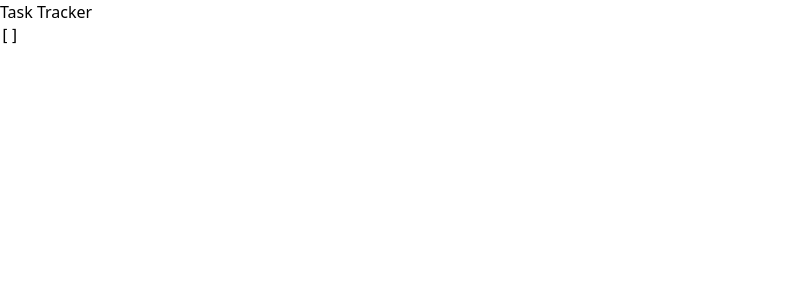
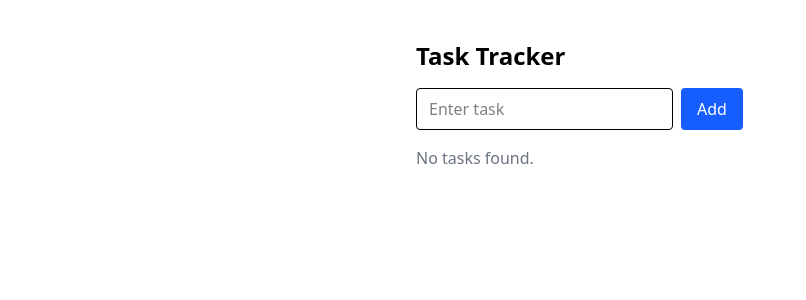
Before and after one commit to Biraj-Thapa/task_tracker, a React (Vite) app: page / in a window 1280 px wide. Shown: the top 300 px of the page, without its empty margins (0-806 px from the left). Built offline with nearby package versions, Linux system fonts and the light colour scheme.

Commit message:
add delete task created

```diff
--- a/src/App.jsx
+++ b/src/App.jsx
@@ -1,5 +1,8 @@
 import { useEffect, useState } from "react";
 import { getTasks, saveTasks } from "./services/taskService";
+import TaskForm from "./components/TaskForm";
+import TaskList from "./components/TaskList";
+
 
 const App = () => {
   const [tasks, setTasks] = useState([]);
@@ -12,12 +15,25 @@ const App = () => {
     saveTasks(tasks);
   }, [tasks]);
 
+  const addTask = (task) => {
+    setTasks((prev) => [...prev, task]);
+
+  };
+
+  const deleteTask = id => {
+  setTasks(prev => prev.filter(task => task.id !== id));
+};
+
+
   return (
-    <div>
-      <h1>Task Tracker</h1>
-      <pre>{JSON.stringify(tasks, null, 2)}</pre>
+    <div className="max-w-md mx-auto mt-10">
+      <h1 className="text-2xl font-bold mb-4">Task Tracker</h1>
+
+      <TaskForm onAdd={addTask} />
+      <TaskList tasks={tasks} onDelete={deleteTask} />
+
     </div>
   );
-}
+};
 
-export default App
+export default App;
--- /dev/null
+++ b/src/components/TaskForm.jsx
@@ -0,0 +1,40 @@
+import { useState } from "react";
+import Input from "./ui/Input";
+import Button from "./ui/Button";
+
+const TaskForm = ({ onAdd }) => {
+  const [title, setTitle] = useState("");
+
+  const handleSubmit = e => {
+    e.preventDefault();
+
+    if (!title.trim()) return;
+
+    onAdd({
+      id: Date.now(),
+      title,
+      status: "Pending"
+    });
+
+    setTitle("");
+  };
+
+  return (
+    <form
+      onSubmit={handleSubmit}
+      className="flex gap-2 mb-4"
+    >
+      <Input
+        placeholder="Enter task"
+        value={title}
+        onChange={e => setTitle(e.target.value)}
+      />
+
+      <Button type="submit" variant="primary">
+        Add
+      </Button>
+    </form>
+  );
+};
+
+export default TaskForm;
--- /dev/null
+++ b/src/components/TaskItem.jsx
@@ -0,0 +1,21 @@
+import Button from "./ui/Button";
+
+const TaskItem = ({ task, onDelete }) => {
+  return (
+    <div className="flex justify-between items-center border p-2 rounded mb-2">
+      <div>
+        <p className="font-medium">{task.title}</p>
+        <span className="text-sm text-gray-500">{task.status}</span>
+      </div>
+
+      <Button
+        variant="danger"
+        onClick={() => onDelete(task.id)}
+      >
+        Delete
+      </Button>
+    </div>
+  );
+};
+
+export default TaskItem;
--- /dev/null
+++ b/src/components/TaskList.jsx
@@ -0,0 +1,21 @@
+import TaskItem from "./TaskItem";
+
+const TaskList = ({ tasks, onDelete }) => {
+  if (tasks.length === 0) {
+    return <p className="text-gray-500">No tasks found.</p>;
+  }
+
+  return (
+    <div>
+      {tasks.map(task => (
+        <TaskItem
+          key={task.id}
+          task={task}
+          onDelete={onDelete}
+        />
+      ))}
+    </div>
+  );
+};
+
+export default TaskList;
```
